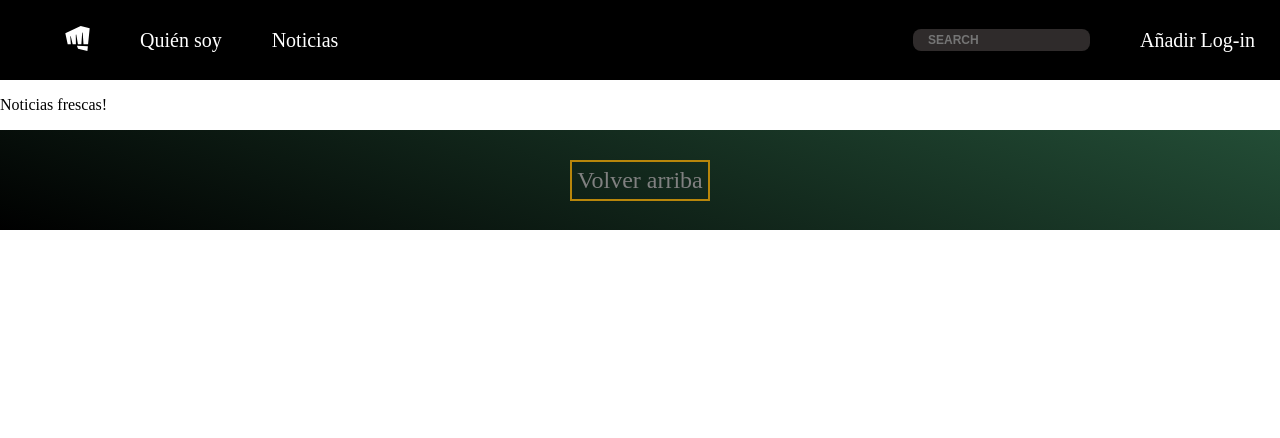
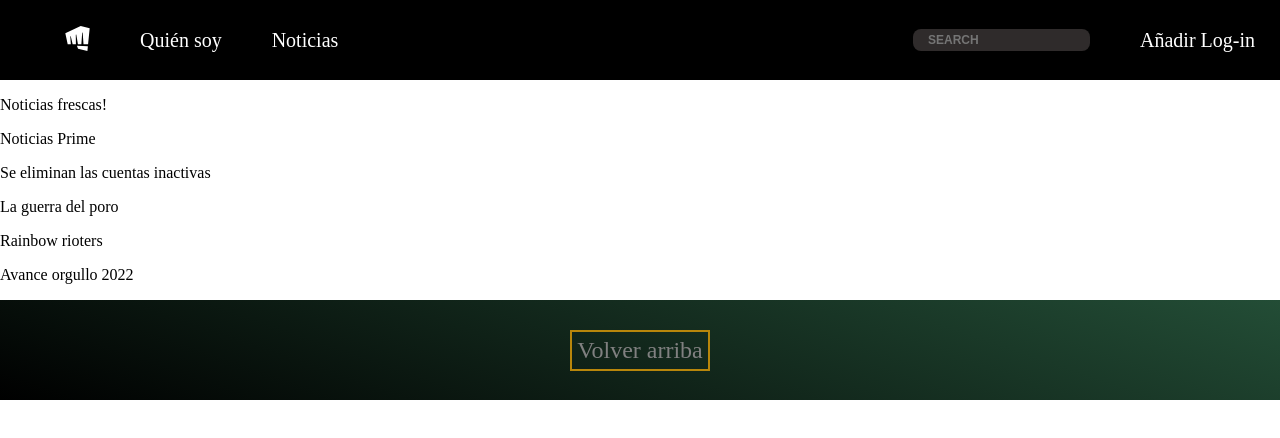
Before and after one commit to AlejandroDiazHernandez/riot_web, a Next.js app: page /news in a window 1280 px wide. Shown: the top 438 px of the page. Built offline with nearby package versions, Linux system fonts and the light colour scheme.

Commit message:
WIP: news page with filter from search

```diff
--- a/pages/news/index.tsx
+++ b/pages/news/index.tsx
@@ -1,5 +1,31 @@
-const NewsPage: React.FC = () => {
-	return <p>Noticias frescas!</p>
+import { GetStaticProps } from 'next'
+import { NewsData } from '../../components/recent_new_list_item/Recent_new_li_item'
+
+interface NewsPageProps {
+	newsletter: NewsData[]
+}
+
+export const getStaticProps: GetStaticProps<NewsPageProps> = async () => {
+	const resNews = await fetch('http://localhost:3000/api/newsletter')
+	const newsletter: NewsData[] = await resNews.json()
+
+	return {
+		props: {
+			newsletter,
+		},
+		revalidate: 600,
+	}
+}
+
+const NewsPage: React.FC<NewsPageProps> = ({ newsletter }) => {
+	return (
+		<div>
+			<p>Noticias frescas!</p>
+			{newsletter.map((news) => (
+				<p key={news.id}>{news.title}</p>
+			))}
+		</div>
+	)
 }
 
 export default NewsPage
```
